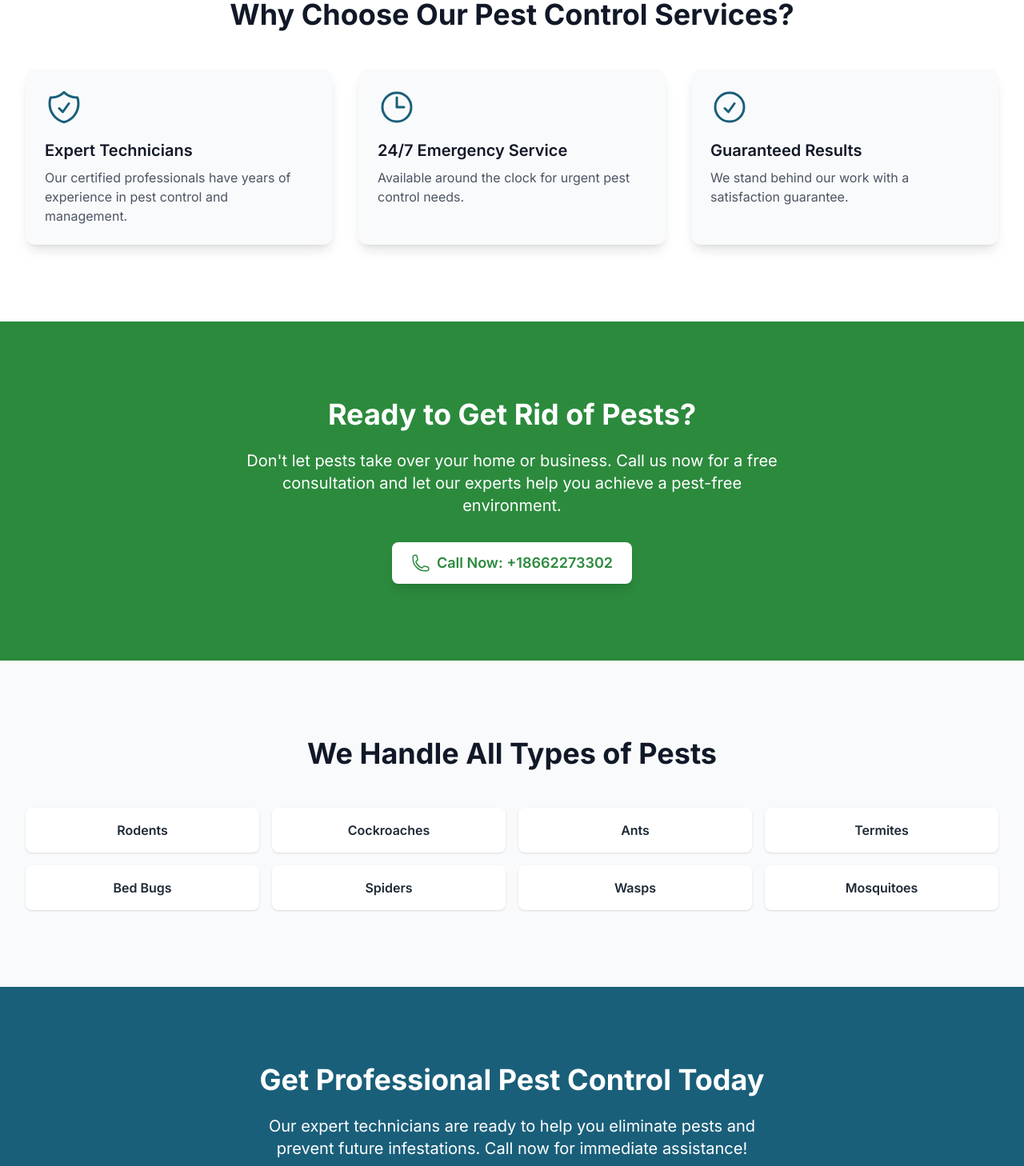
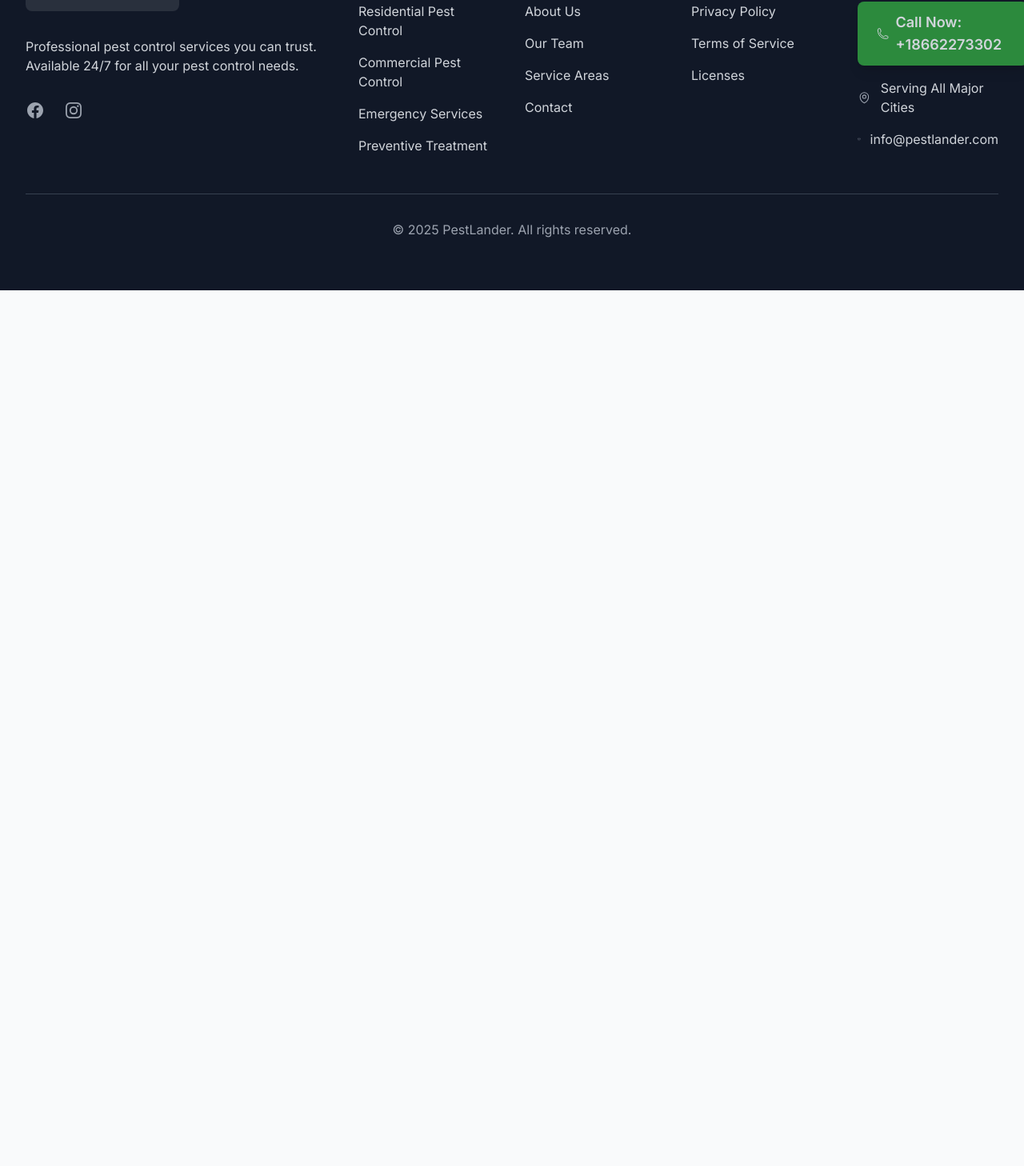
Before and after one commit to OkanLimitless/pest-lander, a Next.js app: page / in a window 1280 px wide. Shown: the part 2932-4390 px from the top of the page at 80% size. After the commit the page ends 3295 px from the top, so only its background shows below. Built offline with nearby package versions, Linux system fonts and the light colour scheme.

Commit message:
terminal edit

```diff
--- a/app/page.tsx
+++ b/app/page.tsx
@@ -251,88 +251,6 @@ export default function Home() {
             })}
           </div>
         </section>
-
-        {/* Features Section */}
-        <section id="features" className="section-padding bg-white">
-          <div className="container-custom">
-            <h2 className="text-3xl md:text-4xl font-bold text-center mb-12">
-              Why Choose Our Pest Control Services?
-            </h2>
-            <div className="grid md:grid-cols-3 gap-8">
-              {features.map((feature, index) => (
-                <AnimatedSection
-                  key={feature.title}
-                  initial={{ opacity: 0, y: 20 }}
-                  animate={{ opacity: 1, y: 0 }}
-                  transition={{ duration: 0.5, delay: index * 0.1 }}
-                  className="p-6 rounded-xl bg-gray-50 shadow-lg hover:shadow-xl transition-shadow"
-                >
-                  <feature.icon className="w-12 h-12 text-primary mb-4" />
-                  <h3 className="text-xl font-semibold mb-2">{feature.title}</h3>
-                  <p className="text-gray-600">{feature.description}</p>
-                </AnimatedSection>
-              ))}
-            </div>
-          </div>
-        </section>
-
-        {/* CTA Section */}
-        <section className="section-padding bg-secondary text-white">
-          <div className="container-custom text-center">
-            <AnimatedSection>
-              <h2 className="text-3xl md:text-4xl font-bold mb-6">
-                Ready to Get Rid of Pests?
-              </h2>
-              <p className="text-xl mb-8 max-w-2xl mx-auto">
-                Don't let pests take over your home or business. Call us now for a free consultation
-                and let our experts help you achieve a pest-free environment.
-              </p>
-              <CallButton
-                phoneNumber={PHONE_NUMBER}
-                variant="primary"
-                className="bg-white text-secondary hover:bg-gray-100"
-              />
-            </AnimatedSection>
-          </div>
-        </section>
-
-        {/* Services Section */}
-        <section id="services" className="section-padding bg-gray-50">
-          <div className="container-custom">
-            <h2 className="text-3xl md:text-4xl font-bold text-center mb-12">
-              We Handle All Types of Pests
-            </h2>
-            <div className="grid grid-cols-2 md:grid-cols-4 gap-4">
-              {pests.map((pest, index) => (
-                <AnimatedSection
-                  key={pest}
-                  initial={{ opacity: 0, scale: 0.9 }}
-                  animate={{ opacity: 1, scale: 1 }}
-                  transition={{ duration: 0.3, delay: index * 0.1 }}
-                  className="bg-white p-4 rounded-lg shadow text-center hover:shadow-md transition-shadow"
-                >
-                  <p className="font-semibold text-gray-800">{pest}</p>
-                </AnimatedSection>
-              ))}
-            </div>
-          </div>
-        </section>
-
-        {/* Final CTA Section */}
-        <section className="section-padding bg-primary text-white">
-          <div className="container-custom text-center">
-            <AnimatedSection>
-              <h2 className="text-3xl md:text-4xl font-bold mb-6">
-                Get Professional Pest Control Today
-              </h2>
-              <p className="text-xl mb-8 max-w-2xl mx-auto">
-                Our expert technicians are ready to help you eliminate pests and prevent future infestations.
-                Call now for immediate assistance!
-              </p>
-              <CallButton phoneNumber={PHONE_NUMBER} variant="secondary" />
-            </AnimatedSection>
-          </div>
-        </section>
       </main>
       <Footer />
     </>
```
